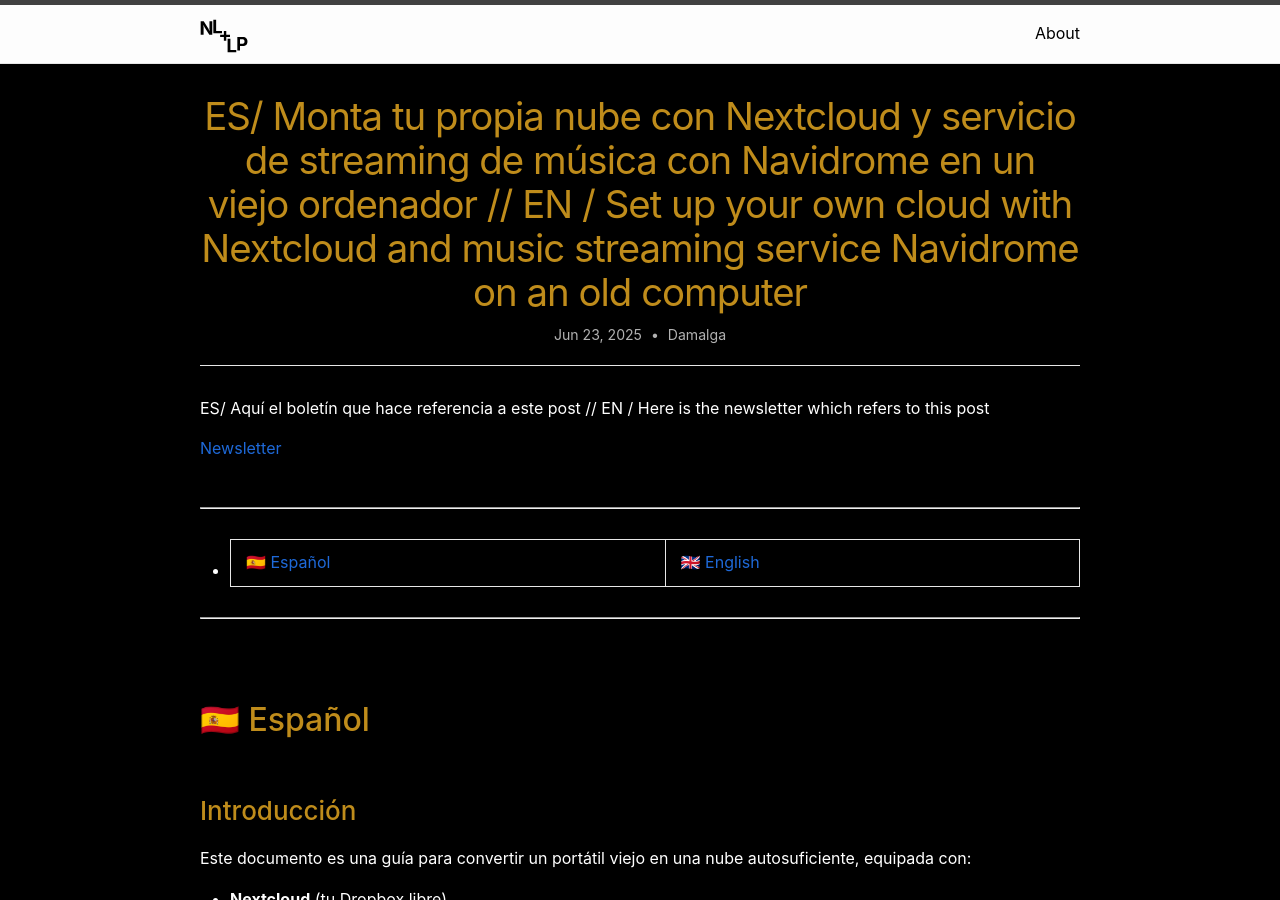
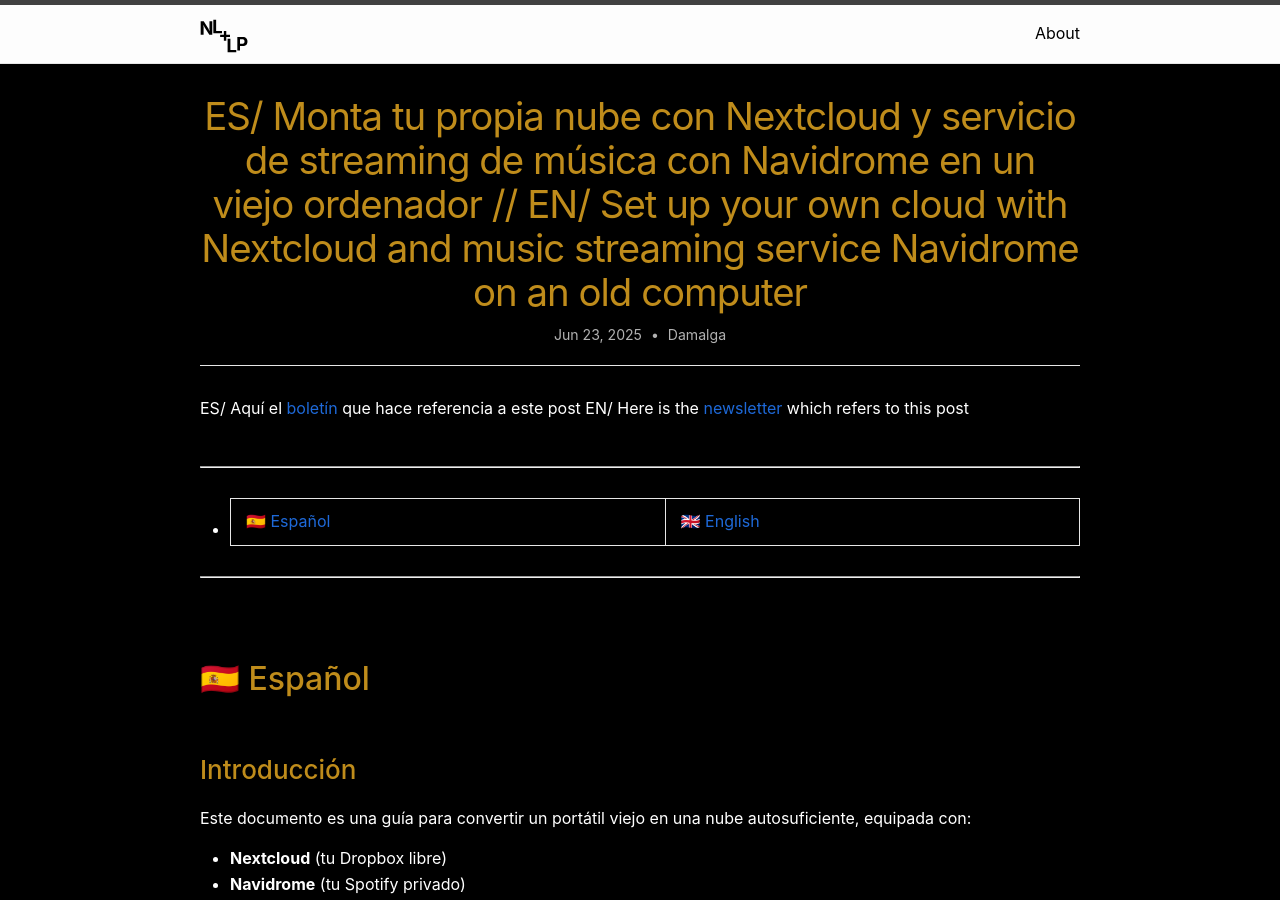
Before and after one commit to damalga/damalga-nl-lp, a Jekyll site: the page built from _posts/2025-06-23-post-1.md, in a window 1280 px wide and 900 px high. Built offline with Jekyll 4.4.1, drawn with Linux system fonts in a browser that asks for light colours; some web fonts are replaced.

Commit message:
change link nl format

```diff
--- a/_posts/2025-06-23-post-1.md
+++ b/_posts/2025-06-23-post-1.md
@@ -1,14 +1,15 @@
 ---
 layout: post
-title: "ES/ Monta tu propia nube con Nextcloud y servicio de streaming de música con Navidrome en un viejo ordenador // EN / Set up your own cloud with Nextcloud and music streaming service Navidrome on an old computer"
+title: "ES/ Monta tu propia nube con Nextcloud y servicio de streaming de música con Navidrome en un viejo ordenador // EN/ Set up your own cloud with Nextcloud and music streaming service Navidrome on an old computer"
 date: 2025-06-23
 author: Damalga
 comments: false
 ---
 
-ES/ Aquí el boletín que hace referencia a este post // EN / Here is the newsletter which refers to this post
+ES/ Aquí el [boletín](https://eocampaign1.com/web-version?p=5e3cc3ec-5022-11f0-a7d9-97502f53332f&pt=campaign&t=1750677364&s=8f0c77706bb9c9e0f54a012162ce48452751ce25136bc9b621d373e2a5159728) que hace referencia a este post
+EN/ Here is the [newsletter](https://eocampaign1.com/web-version?p=5e3cc3ec-5022-11f0-a7d9-97502f53332f&pt=campaign&t=1750677364&s=8f0c77706bb9c9e0f54a012162ce48452751ce25136bc9b621d373e2a5159728) which refers to this post
 
-[Newsletter](https://eocampaign1.com/web-version?p=5e3cc3ec-5022-11f0-a7d9-97502f53332f&pt=campaign&t=1750677364&s=8f0c77706bb9c9e0f54a012162ce48452751ce25136bc9b621d373e2a5159728)
+
 
 ---
 
```
